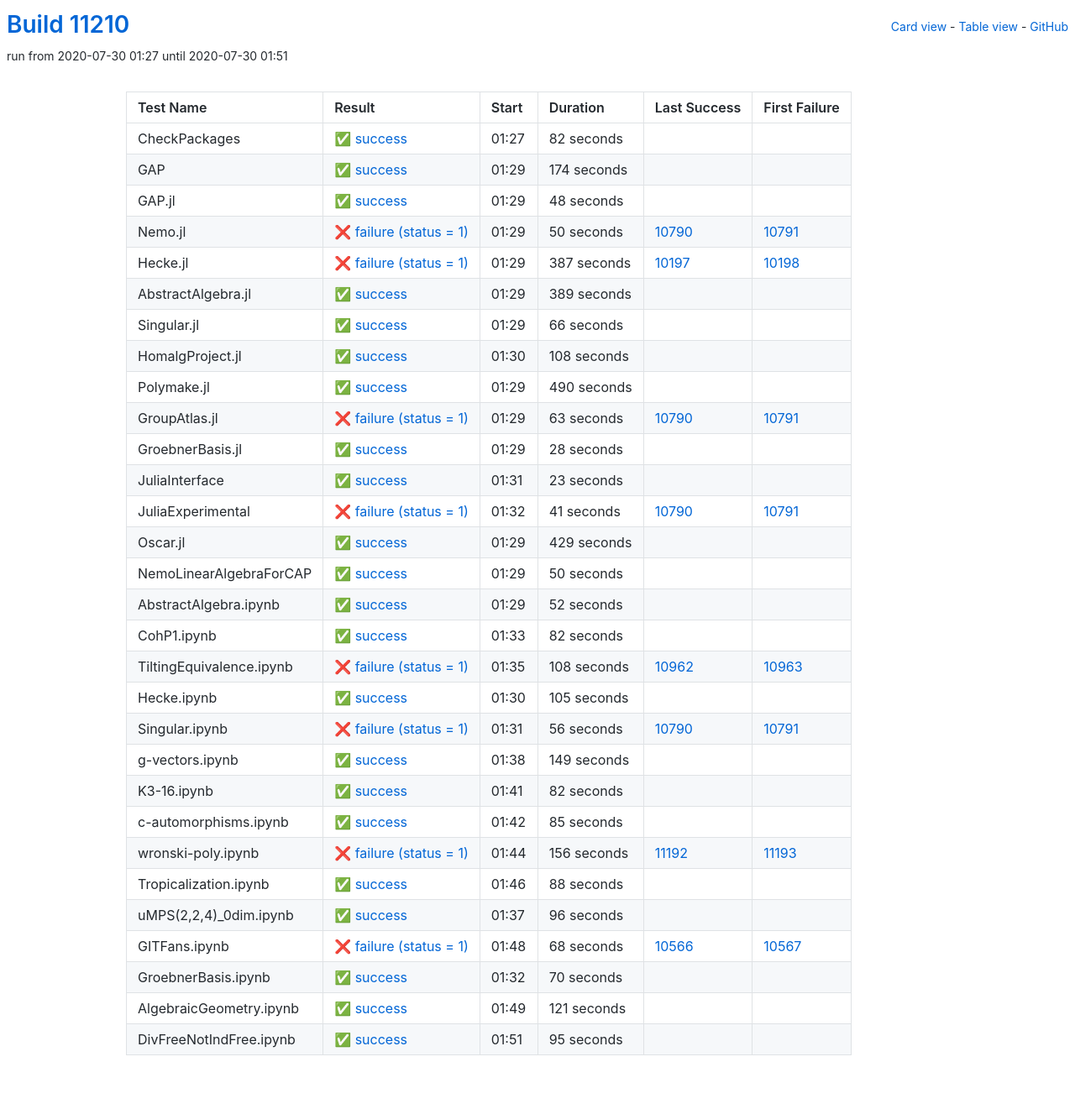
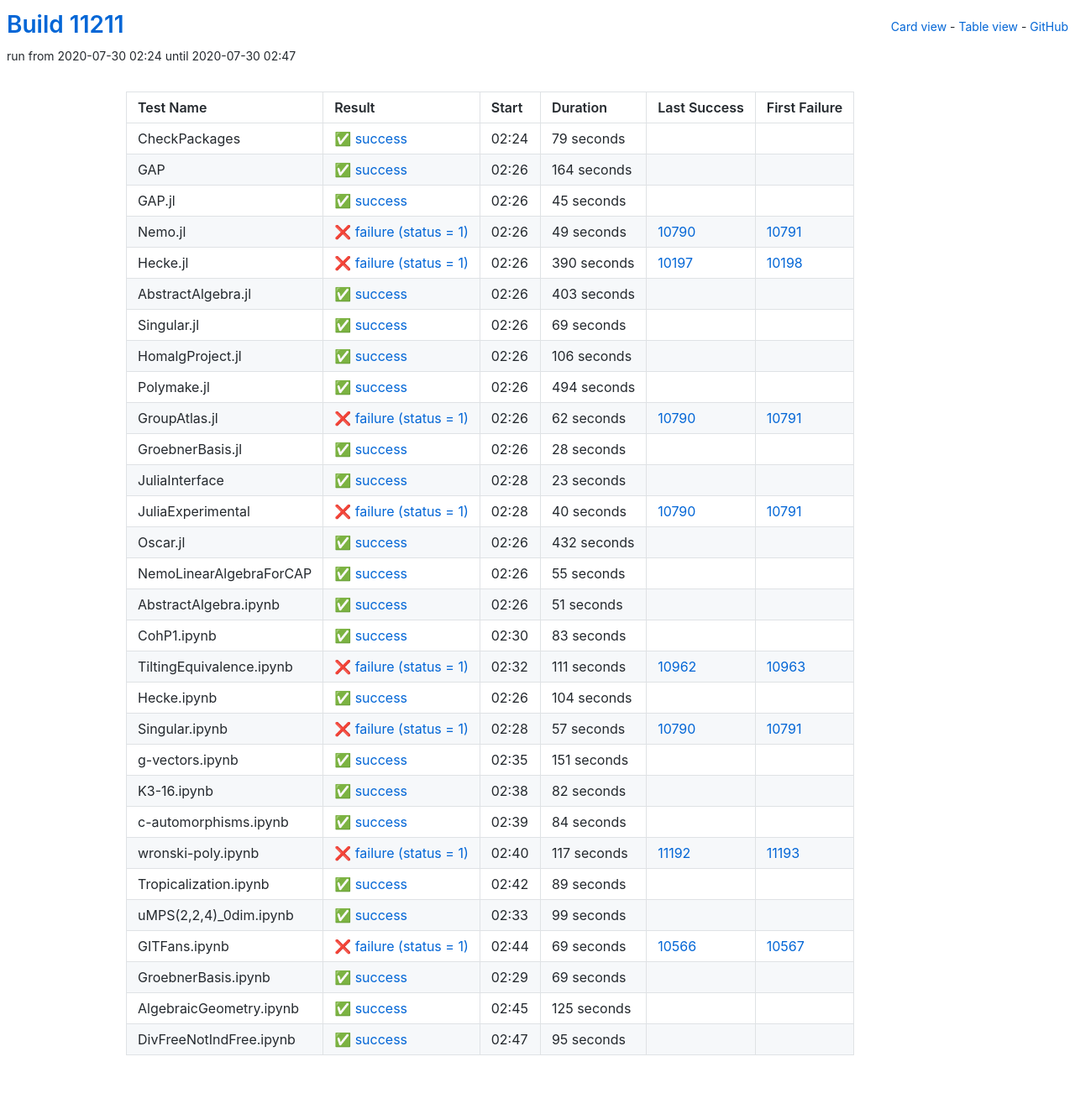
Before and after one commit to oscar-system/oscar-ci-status, a Jekyll site: the page built from table.html, in a window 1280 px wide. Shown: the whole page at 84% size. Built offline with Jekyll 4.4.1, drawn with Linux system fonts in a browser that asks for light colours.

Commit message:
Build #11211

```diff
--- a/_data/ci.yml
+++ b/_data/ci.yml
@@ -1,6 +1,6 @@
 ---
-build: 11210
-build_url: https://oscarci.mathematik.uni-kl.de/job/oscar/11210/
+build: 11211
+build_url: https://oscarci.mathematik.uni-kl.de/job/oscar/11211/
 job: oscar
 organization: oscar-system
 repo: oscar-ci-status
@@ -8,128 +8,128 @@
 tests:
 - name: CheckPackages
   id: checkpackages
-  log: https://oscarci.mathematik.uni-kl.de/job/oscar/11210/artifact/logs/build-11210/CheckPackages.log
-  start: 2020-07-30 01:27
+  log: https://oscarci.mathematik.uni-kl.de/job/oscar/11211/artifact/logs/build-11211/CheckPackages.log
+  start: 2020-07-30 02:24
   success: true
   exitcode: 0
   status: success
-  duration: 82
+  duration: 79
   last_success: false
   last_success_url:
   first_failure: false
   first_failure_url:
 - name: GAP
   id: gap
-  log: https://oscarci.mathematik.uni-kl.de/job/oscar/11210/artifact/logs/build-11210/GAP.log
-  start: 2020-07-30 01:29
+  log: https://oscarci.mathematik.uni-kl.de/job/oscar/11211/artifact/logs/build-11211/GAP.log
+  start: 2020-07-30 02:26
   success: true
   exitcode: 0
   status: success
-  duration: 174
+  duration: 164
   last_success: false
   last_success_url:
   first_failure: false
   first_failure_url:
 - name: GAP.jl
   id: gap-jl
-  log: https://oscarci.mathematik.uni-kl.de/job/oscar/11210/artifact/logs/build-11210/GAP.jl.log
-  start: 2020-07-30 01:29
+  log: https://oscarci.mathematik.uni-kl.de/job/oscar/11211/artifact/logs/build-11211/GAP.jl.log
+  start: 2020-07-30 02:26
   success: true
   exitcode: 0
   status: success
-  duration: 48
+  duration: 45
   last_success: false
   last_success_url:
   first_failure: false
   first_failure_url:
 - name: Nemo.jl
   id: nemo-jl
-  log: https://oscarci.mathematik.uni-kl.de/job/oscar/11210/artifact/logs/build-11210/Nemo.jl.log
-  start: 2020-07-30 01:29
+  log: https://oscarci.mathematik.uni-kl.de/job/oscar/11211/artifact/logs/build-11211/Nemo.jl.log
+  start: 2020-07-30 02:26
   success: false
   exitcode: 1
   status: failure
-  duration: 50
+  duration: 49
   last_success: 10790
   last_success_url: https://oscarci.mathematik.uni-kl.de/job/oscar/10790/
   first_failure: 10791
   first_failure_url: https://oscarci.mathematik.uni-kl.de/job/oscar/10791/
 - name: Hecke.jl
   id: hecke-jl
-  log: https://oscarci.mathematik.uni-kl.de/job/oscar/11210/artifact/logs/build-11210/Hecke.jl.log
-  start: 2020-07-30 01:29
+  log: https://oscarci.mathematik.uni-kl.de/job/oscar/11211/artifact/logs/build-11211/Hecke.jl.log
+  start: 2020-07-30 02:26
   success: false
   exitcode: 1
   status: failure
-  duration: 387
+  duration: 390
   last_success: 10197
   last_success_url: https://oscarci.mathematik.uni-kl.de/job/oscar/10197/
   first_failure: 10198
   first_failure_url: https://oscarci.mathematik.uni-kl.de/job/oscar/10198/
 - name: AbstractAlgebra.jl
   id: abstractalgebra-jl
-  log: https://oscarci.mathematik.uni-kl.de/job/oscar/11210/artifact/logs/build-11210/AbstractAlgebra.jl.log
-  start: 2020-07-30 01:29
+  log: https://oscarci.mathematik.uni-kl.de/job/oscar/11211/artifact/logs/build-11211/AbstractAlgebra.jl.log
+  start: 2020-07-30 02:26
   success: true
   exitcode: 0
   status: success
-  duration: 389
+  duration: 403
   last_success: false
   last_success_url:
   first_failure: false
   first_failure_url:
 - name: Singular.jl
   id: singular-jl
-  log: https://oscarci.mathematik.uni-kl.de/job/oscar/11210/artifact/logs/build-11210/Singular.jl.log
-  start: 2020-07-30 01:29
+  log: https://oscarci.mathematik.uni-kl.de/job/oscar/11211/artifact/logs/build-11211/Singular.jl.log
+  start: 2020-07-30 02:26
   success: true
   exitcode: 0
   status: success
-  duration: 66
+  duration: 69
   last_success: false
   last_success_url:
   first_failure: false
   first_failure_url:
 - name: HomalgProject.jl
   id: homalgproject-jl
-  log: https://oscarci.mathematik.uni-kl.de/job/oscar/11210/artifact/logs/build-11210/HomalgProject.jl.log
-  start: 2020-07-30 01:30
+  log: https://oscarci.mathematik.uni-kl.de/job/oscar/11211/artifact/logs/build-11211/HomalgProject.jl.log
+  start: 2020-07-30 02:26
   success: true
   exitcode: 0
   status: success
-  duration: 108
+  duration: 106
   last_success: false
   last_success_url:
   first_failure: false
   first_failure_url:
 - name: Polymake.jl
   id: polymake-jl
-  log: https://oscarci.mathematik.uni-kl.de/job/oscar/11210/artifact/logs/build-11210/Polymake.jl.log
-  start: 2020-07-30 01:29
+  log: https://oscarci.mathematik.uni-kl.de/job/oscar/11211/artifact/logs/build-11211/Polymake.jl.log
+  start: 2020-07-30 02:26
   success: true
   exitcode: 0
   status: success
-  duration: 490
+  duration: 494
   last_success: false
   last_success_url:
   first_failure: false
   first_failure_url:
 - name: GroupAtlas.jl
   id: groupatlas-jl
-  log: https://oscarci.mathematik.uni-kl.de/job/oscar/11210/artifact/logs/build-11210/GroupAtlas.jl.log
-  start: 2020-07-30 01:29
+  log: https://oscarci.mathematik.uni-kl.de/job/oscar/11211/artifact/logs/build-11211/GroupAtlas.jl.log
+  start: 2020-07-30 02:26
   success: false
   exitcode: 1
   status: failure
-  duration: 63
+  duration: 62
   last_success: 10790
   last_success_url: https://oscarci.mathematik.uni-kl.de/job/oscar/10790/
   first_failure: 10791
   first_failure_url: https://oscarci.mathematik.uni-kl.de/job/oscar/10791/
 - name: GroebnerBasis.jl
   id: groebnerbasis-jl
-  log: https://oscarci.mathematik.uni-kl.de/job/oscar/11210/artifact/logs/build-11210/GroebnerBasis.jl.log
-  start: 2020-07-30 01:29
+  log: https://oscarci.mathematik.uni-kl.de/job/oscar/11211/artifact/logs/build-11211/GroebnerBasis.jl.log
+  start: 2020-07-30 02:26
   success: true
   exitcode: 0
   status: success
@@ -140,8 +140,8 @@
   first_failure_url:
 - name: JuliaInterface
   id: juliainterface
-  log: https://oscarci.mathematik.uni-kl.de/job/oscar/11210/artifact/logs/build-11210/JuliaInterface.log
-  start: 2020-07-30 01:31
+  log: https://oscarci.mathematik.uni-kl.de/job/oscar/11211/artifact/logs/build-11211/JuliaInterface.log
+  start: 2020-07-30 02:28
   success: true
   exitcode: 0
   status: success
@@ -152,116 +152,116 @@
   first_failure_url:
 - name: JuliaExperimental
   id: juliaexperimental
-  log: https://oscarci.mathematik.uni-kl.de/job/oscar/11210/artifact/logs/build-11210/JuliaExperimental.log
-  start: 2020-07-30 01:32
+  log: https://oscarci.mathematik.uni-kl.de/job/oscar/11211/artifact/logs/build-11211/JuliaExperimental.log
+  start: 2020-07-30 02:28
   success: false
   exitcode: 1
   status: failure
-  duration: 41
+  duration: 40
   last_success: 10790
   last_success_url: https://oscarci.mathematik.uni-kl.de/job/oscar/10790/
   first_failure: 10791
   first_failure_url: https://oscarci.mathematik.uni-kl.de/job/oscar/10791/
 - name: Oscar.jl
   id: oscar-jl
-  log: https://oscarci.mathematik.uni-kl.de/job/oscar/11210/artifact/logs/build-11210/Oscar.jl.log
-  start: 2020-07-30 01:29
+  log: https://oscarci.mathematik.uni-kl.de/job/oscar/11211/artifact/logs/build-11211/Oscar.jl.log
+  start: 2020-07-30 02:26
   success: true
   exitcode: 0
   status: success
-  duration: 429
+  duration: 432
   last_success: false
   last_success_url:
   first_failure: false
   first_failure_url:
 - name: NemoLinearAlgebraForCAP
   id: nemolinearalgebraforcap
-  log: https://oscarci.mathematik.uni-kl.de/job/oscar/11210/artifact/logs/build-11210/NemoLinearAlgebraForCAP.log
-  start: 2020-07-30 01:29
+  log: https://oscarci.mathematik.uni-kl.de/job/oscar/11211/artifact/logs/build-11211/NemoLinearAlgebraForCAP.log
+  start: 2020-07-30 02:26
   success: true
   exitcode: 0
   status: success
-  duration: 50
+  duration: 55
   last_success: false
   last_success_url:
   first_failure: false
   first_failure_url:
 - name: AbstractAlgebra.ipynb
   id: abstractalgebra-ipynb
-  log: https://oscarci.mathematik.uni-kl.de/job/oscar/11210/artifact/logs/build-11210/AbstractAlgebra.ipynb.log
-  start: 2020-07-30 01:29
+  log: https://oscarci.mathematik.uni-kl.de/job/oscar/11211/artifact/logs/build-11211/AbstractAlgebra.ipynb.log
+  start: 2020-07-30 02:26
   success: true
   exitcode: 0
   status: success
-  duration: 52
+  duration: 51
   last_success: false
   last_success_url:
   first_failure: false
   first_failure_url:
 - name: CohP1.ipynb
   id: cohp1-ipynb
-  log: https://oscarci.mathematik.uni-kl.de/job/oscar/11210/artifact/logs/build-11210/CohP1.ipynb.log
-  start: 2020-07-30 01:33
+  log: https://oscarci.mathematik.uni-kl.de/job/oscar/11211/artifact/logs/build-11211/CohP1.ipynb.log
+  start: 2020-07-30 02:30
   success: true
   exitcode: 0
   status: success
-  duration: 82
+  duration: 83
   last_success: false
   last_success_url:
   first_failure: false
   first_failure_url:
 - name: TiltingEquivalence.ipynb
   id: tiltingequivalence-ipynb
-  log: https://oscarci.mathematik.uni-kl.de/job/oscar/11210/artifact/logs/build-11210/TiltingEquivalence.ipynb.log
-  start: 2020-07-30 01:35
+  log: https://oscarci.mathematik.uni-kl.de/job/oscar/11211/artifact/logs/build-11211/TiltingEquivalence.ipynb.log
+  start: 2020-07-30 02:32
   success: false
   exitcode: 1
   status: failure
-  duration: 108
+  duration: 111
   last_success: 10962
   last_success_url: https://oscarci.mathematik.uni-kl.de/job/oscar/10962/
   first_failure: 10963
   first_failure_url: https://oscarci.mathematik.uni-kl.de/job/oscar/10963/
 - name: Hecke.ipynb
   id: hecke-ipynb
-  log: https://oscarci.mathematik.uni-kl.de/job/oscar/11210/artifact/logs/build-11210/Hecke.ipynb.log
-  start: 2020-07-30 01:30
+  log: https://oscarci.mathematik.uni-kl.de/job/oscar/11211/artifact/logs/build-11211/Hecke.ipynb.log
+  start: 2020-07-30 02:26
   success: true
   exitcode: 0
   status: success
-  duration: 105
+  duration: 104
   last_success: false
   last_success_url:
   first_failure: false
   first_failure_url:
 - name: Singular.ipynb
   id: singular-ipynb
-  log: https://oscarci.mathematik.uni-kl.de/job/oscar/11210/artifact/logs/build-11210/Singular.ipynb.log
-  start: 2020-07-30 01:31
+  log: https://oscarci.mathematik.uni-kl.de/job/oscar/11211/artifact/logs/build-11211/Singular.ipynb.log
+  start: 2020-07-30 02:28
   success: false
   exitcode: 1
   status: failure
-  duration: 56
+  duration: 57
   last_success: 10790
   last_success_url: https://oscarci.mathematik.uni-kl.de/job/oscar/10790/
   first_failure: 10791
   first_failure_url: https://oscarci.mathematik.uni-kl.de/job/oscar/10791/
 - name: g-vectors.ipynb
   id: g-vectors-ipynb
-  log: https://oscarci.mathematik.uni-kl.de/job/oscar/11210/artifact/logs/build-11210/g-vectors.ipynb.log
-  start: 2020-07-30 01:38
+  log: https://oscarci.mathematik.uni-kl.de/job/oscar/11211/artifact/logs/build-11211/g-vectors.ipynb.log
+  start: 2020-07-30 02:35
   success: true
   exitcode: 0
   status: success
-  duration: 149
+  duration: 151
   last_success: false
   last_success_url:
   first_failure: false
   first_failure_url:
 - name: K3-16.ipynb
   id: k3-16-ipynb
-  log: https://oscarci.mathematik.uni-kl.de/job/oscar/11210/artifact/logs/build-11210/K3-16.ipynb.log
-  start: 2020-07-30 01:41
+  log: https://oscarci.mathematik.uni-kl.de/job/oscar/11211/artifact/logs/build-11211/K3-16.ipynb.log
+  start: 2020-07-30 02:38
   success: true
   exitcode: 0
   status: success
@@ -272,92 +272,92 @@
   first_failure_url:
 - name: c-automorphisms.ipynb
   id: c-automorphisms-ipynb
-  log: https://oscarci.mathematik.uni-kl.de/job/oscar/11210/artifact/logs/build-11210/c-automorphisms.ipynb.log
-  start: 2020-07-30 01:42
+  log: https://oscarci.mathematik.uni-kl.de/job/oscar/11211/artifact/logs/build-11211/c-automorphisms.ipynb.log
+  start: 2020-07-30 02:39
   success: true
   exitcode: 0
   status: success
-  duration: 85
+  duration: 84
   last_success: false
   last_success_url:
   first_failure: false
   first_failure_url:
 - name: wronski-poly.ipynb
   id: wronski-poly-ipynb
-  log: https://oscarci.mathematik.uni-kl.de/job/oscar/11210/artifact/logs/build-11210/wronski-poly.ipynb.log
-  start: 2020-07-30 01:44
+  log: https://oscarci.mathematik.uni-kl.de/job/oscar/11211/artifact/logs/build-11211/wronski-poly.ipynb.log
+  start: 2020-07-30 02:40
   success: false
   exitcode: 1
   status: failure
-  duration: 156
+  duration: 117
   last_success: 11192
   last_success_url: https://oscarci.mathematik.uni-kl.de/job/oscar/11192/
   first_failure: 11193
   first_failure_url: https://oscarci.mathematik.uni-kl.de/job/oscar/11193/
 - name: Tropicalization.ipynb
   id: tropicalization-ipynb
-  log: https://oscarci.mathematik.uni-kl.de/job/oscar/11210/artifact/logs/build-11210/Tropicalization.ipynb.log
-  start: 2020-07-30 01:46
+  log: https://oscarci.mathematik.uni-kl.de/job/oscar/11211/artifact/logs/build-11211/Tropicalization.ipynb.log
+  start: 2020-07-30 02:42
   success: true
   exitcode: 0
   status: success
-  duration: 88
+  duration: 89
   last_success: false
   last_success_url:
   first_failure: false
   first_failure_url:
 - name: uMPS(2,2,4)_0dim.ipynb
   id: umps-2-2-4-0dim-ipynb
-  log: https://oscarci.mathematik.uni-kl.de/job/oscar/11210/artifact/logs/build-11210/uMPS-2-2-4-_0dim.ipynb.log
-  start: 2020-07-30 01:37
+  log: https://oscarci.mathematik.uni-kl.de/job/oscar/11211/artifact/logs/build-11211/uMPS-2-2-4-_0dim.ipynb.log
+  start: 2020-07-30 02:33
   success: true
   exitcode: 0
   status: success
-  duration: 96
+  duration: 99
   last_success: false
   last_success_url:
   first_failure: false
   first_failure_url:
 - name: GITFans.ipynb
   id: gitfans-ipynb
-  log: https://oscarci.mathematik.uni-kl.de/job/oscar/11210/artifact/logs/build-11210/GITFans.ipynb.log
-  start: 2020-07-30 01:48
+  log: https://oscarci.mathematik.uni-kl.de/job/oscar/11211/artifact/logs/build-11211/GITFans.ipynb.log
+  start: 2020-07-30 02:44
   success: false
   exitcode: 1
   status: failure
-  duration: 68
+  duration: 69
   last_success: 10566
   last_success_url: https://oscarci.mathematik.uni-kl.de/job/oscar/10566/
   first_failure: 10567
   first_failure_url: https://oscarci.mathematik.uni-kl.de/job/oscar/10567/
 - name: GroebnerBasis.ipynb
   id: groebnerbasis-ipynb
-  log: https://oscarci.mathematik.uni-kl.de/job/oscar/11210/artifact/logs/build-11210/GroebnerBasis.ipynb.log
-  start: 2020-07-30 01:32
+  log: https://oscarci.mathematik.uni-kl.de/job/oscar/11211/artifact/logs/build-11211/GroebnerBasis.ipynb.log
+  start: 2020-07-30 02:29
   success: true
   exitcode: 0
   status: success
-  duration: 70
+  duration: 69
   last_success: false
   last_success_url:
   first_failure: false
   first_failure_url:
 - name: AlgebraicGeometry.ipynb
   id: algebraicgeometry-ipynb
-  log: https://oscarci.mathematik.uni-kl.de/job/oscar/11210/artifact/logs/build-11210/AlgebraicGeometry.ipynb.log
-  start: 2020-07-30 01:49
+  log: https://oscarci.mathematik.uni-kl.de/job/oscar/11211/artifact/logs/build-11211/AlgebraicGeometry.ipynb.log
+  start: 2020-07-30 02:45
   success: true
   exitcode: 0
   status: success
-  duration: 121
+  duration: 125
   last_success: false
   last_success_url:
   first_failure: false
   first_failure_url:
 - name: DivFreeNotIndFree.ipynb
   id: divfreenotindfree-ipynb
-  log: https://oscarci.mathematik.uni-kl.de/job/oscar/11210/artifact/logs/build-11210/DivFreeNotIndFree.ipynb.log
-  start: 2020-07-30 01:51
+  log: https://oscarci.mathematik.uni-kl.de/job/oscar/11211/artifact/logs/build-11211/DivFreeNotIndFree.ipynb.log
+  start: 2020-07-30 02:47
   success: true
   exitcode: 0
   status: success
```
Also changed, not shown: README.md.
